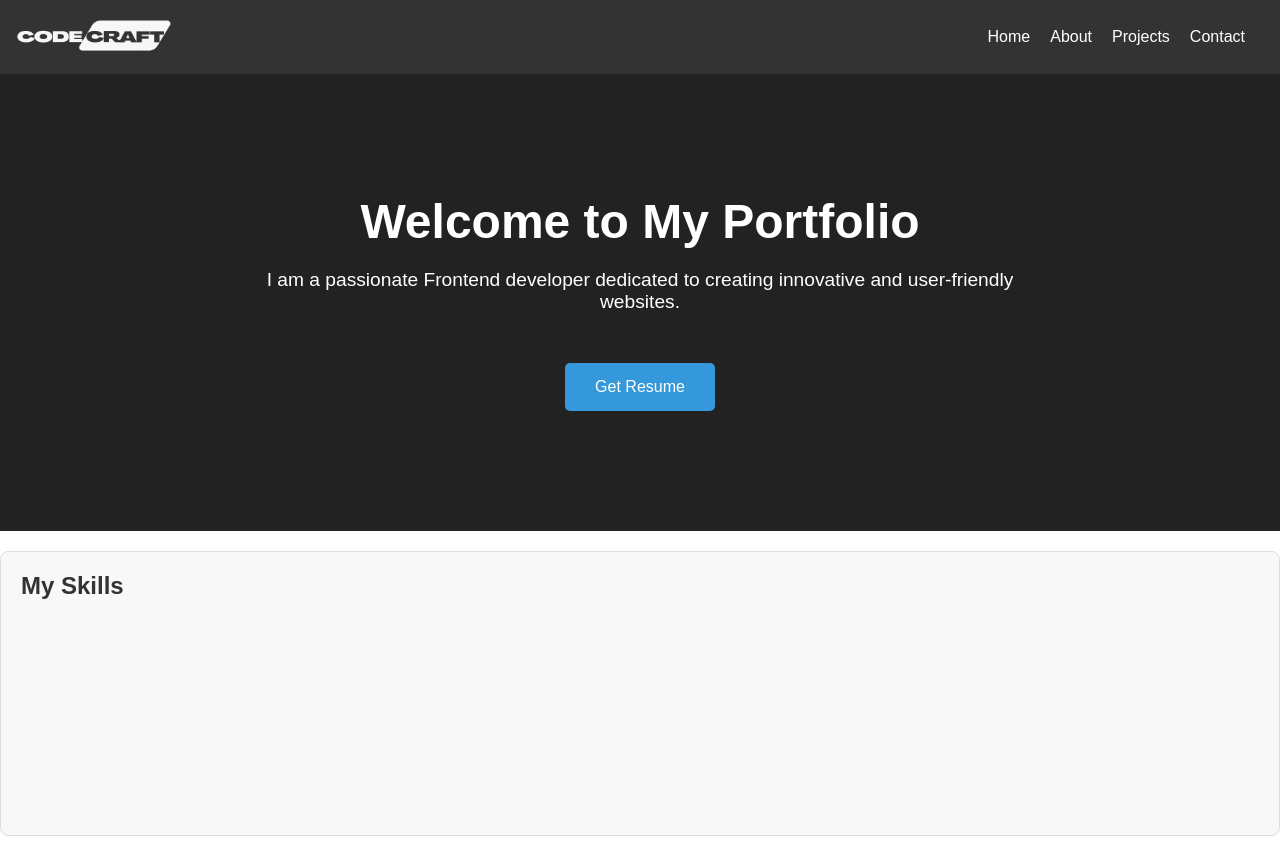
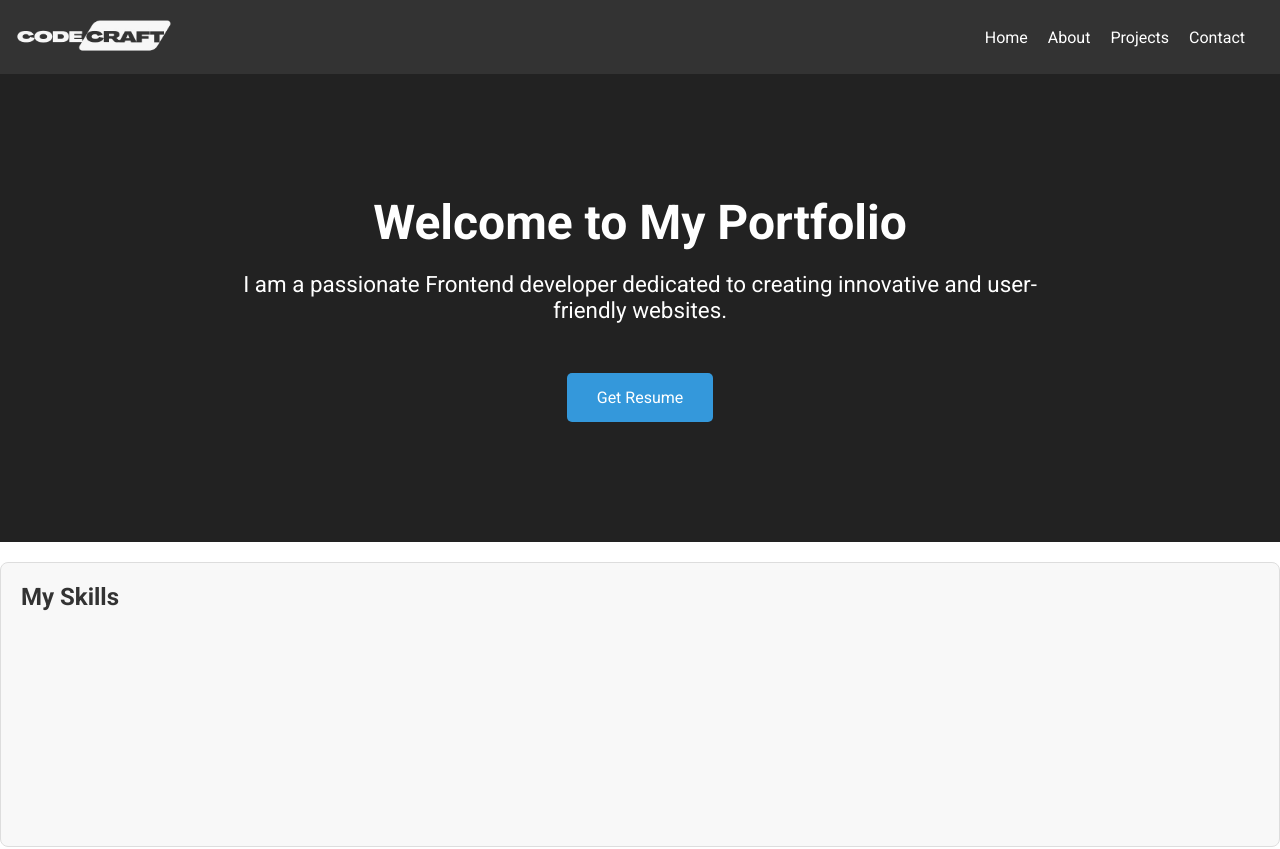
Before and after one commit to chirag-soni23/My-portfolio, a React (Vite) app in the folder client/: page / in a window 1280 px wide. Shown: the top 849 px of the page. Built offline with nearby package versions, Linux system fonts and the light colour scheme.

Commit message:
my-portfolio

```diff
--- a/client/src/Stylesheet/Home.css
+++ b/client/src/Stylesheet/Home.css
@@ -22,7 +22,7 @@
   }
 
   .home-description {
-    font-size: 1.2rem;
+    font-size: 1.4rem;
     margin-bottom: 30px;
   }
 
--- a/client/src/index.css
+++ b/client/src/index.css
@@ -1,8 +1,9 @@
+@import url('https://fonts.googleapis.com/css2?family=Roboto:ital,wght@0,100;0,300;0,400;0,500;0,700;0,900;1,100;1,300;1,400;1,500;1,700;1,900&display=swap');
 *{
    margin: 0;
    padding: 0;
    box-sizing: border-box;
-   font-family: sans-serif;
+   font-family: 'Roboto', sans-serif;
 }
 html , body{
     height: 100%;
--- a/client/src/pages/Home.jsx
+++ b/client/src/pages/Home.jsx
@@ -45,7 +45,7 @@
           scrollTrigger: {
             trigger: titleRef.current,
             start: "top 20%",
-            end: "bottom 50%",
+            end: "bottom 60%",
             // markers:true,
             toggleActions: "play none none reverse",
           },
```
